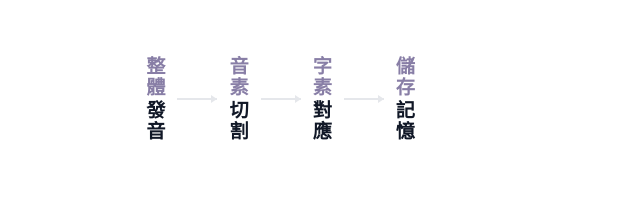
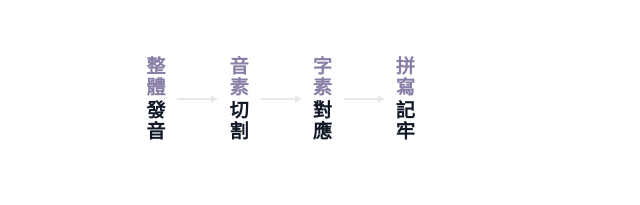
Before and after one commit to jinshuanyu/word-mapper-app, a plain HTML site: page index.html in a window 1280 px wide. Shown: the part 233-438 px from the top of the page, 381-1021 px from the left. Drawn offline with Linux system fonts and the light colour scheme.

Commit message:
Update index.html

```diff
--- a/index.html
+++ b/index.html
@@ -457,8 +457,8 @@
           <div class="home-step-line"></div>
           <div class="home-step">
             <p class="home-step-label">
-              <span class="home-step-top">儲存</span>
-              <span class="home-step-bottom">記憶</span>
+              <span class="home-step-top">拼寫</span>
+              <span class="home-step-bottom">記牢</span>
             </p>
           </div>
         </div>
```
